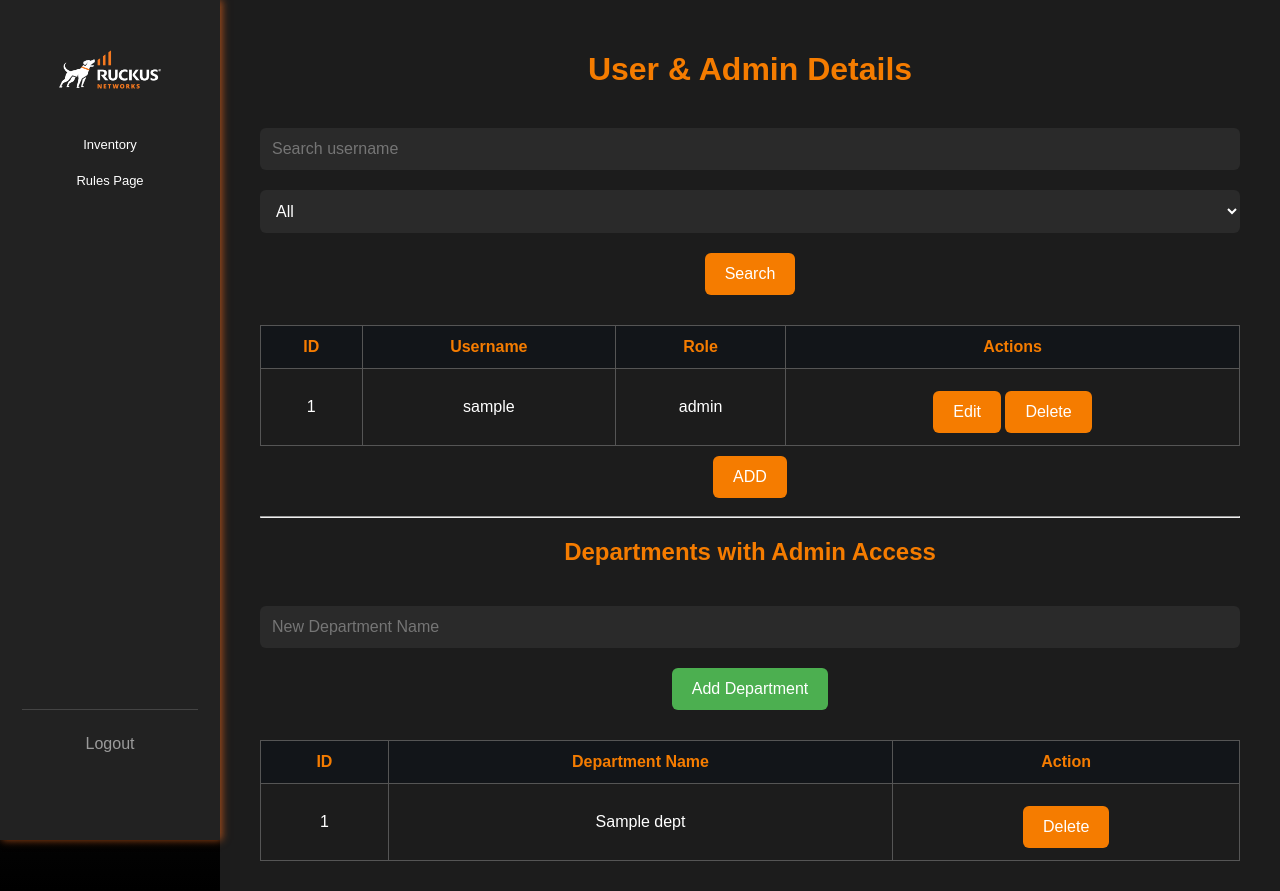
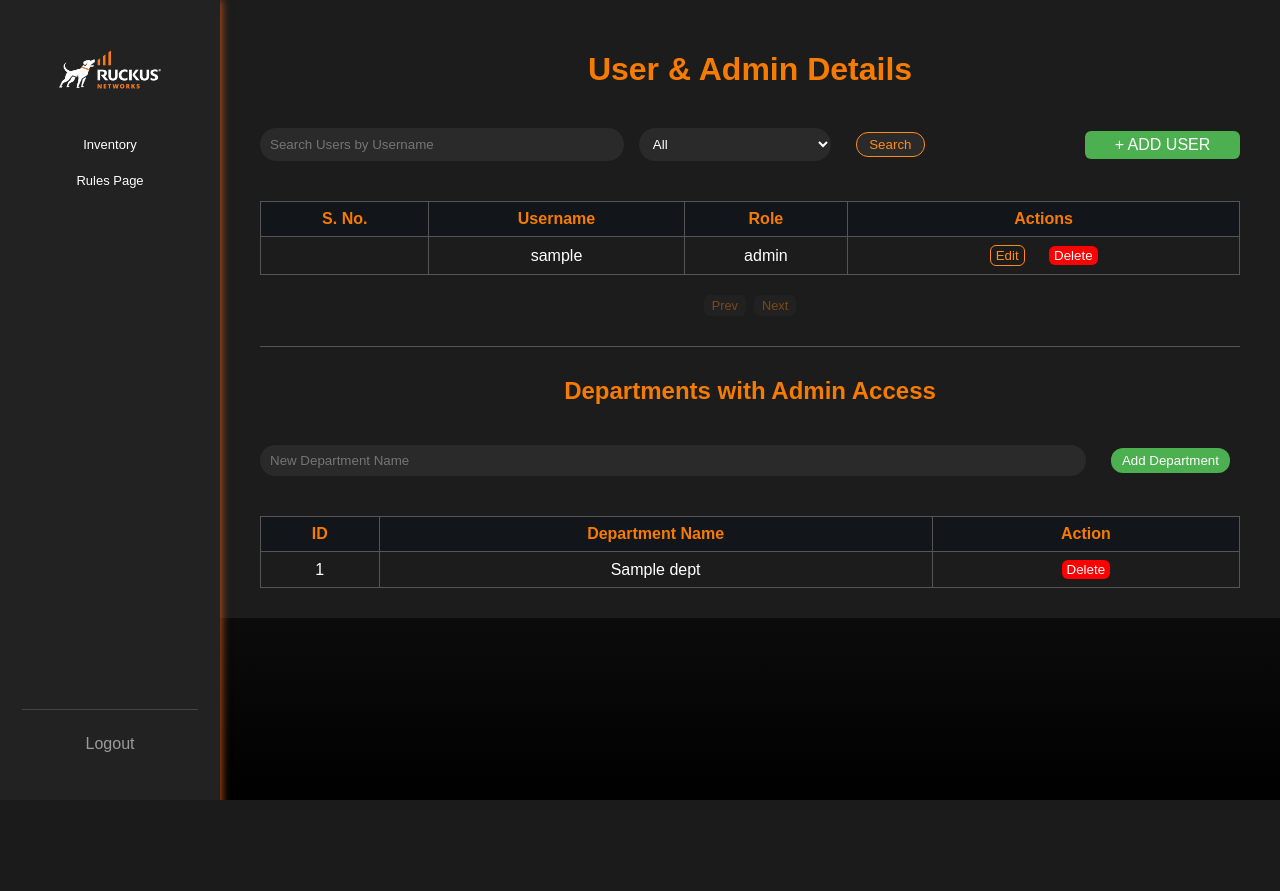
Before and after one commit to shravanimandala2004-dotcom/reservation-system, a Flask app: template app/templates/details.html in a window 1280 px wide. After the commit the page ends 800 px from the top, so only its background shows below. Run offline with Flask 3, Linux system fonts and the light colour scheme; the visitor is signed in with stand-in values (Sample User, id 1); the template is opened without the code that fills it: most values are stand-ins (such as "Sample title", 1, 10 or a date in 2020).

Commit message:
Changed user details UI and added pagination

```diff
--- a/app/static/details.css
+++ b/app/static/details.css
@@ -33,27 +33,28 @@ input[type="password"],
 input[type="number"],
 select {
     width: 100%;
-    padding: 12px;
+    padding: 8px 10px;
     margin: 10px 0;
-    border-radius: 6px;
+    border-radius: 17px;
     border: none;
     box-sizing: border-box;
-    font-size: 16px;
+    /* font-size: 16px; */
     background-color: #2a2a2a;
     color: white;
 }
 
 /* Button styling */
 button {
-    padding: 12px 20px;
+    padding: 2px 5px;
     background-color: #f57c00;
     color: white;
     border: none;
     border-radius: 6px;
-    font-size: 16px;
-    margin-top: 10px;
+    /* font-size: 16px; */
+    /* margin-top: 10px; */
     cursor: pointer;
     transition: background-color 0.3s;
+    margin: 0px 10px;
 }
 
 button:hover {
@@ -69,7 +70,7 @@ table {
 }
 
 th, td {
-    padding: 12px;
+    /* padding: 12px; */
     border: 1px solid #555;
     text-align: center;
 }
@@ -114,3 +115,126 @@ a:hover {
 .status-indicator.in-progress {
     background-color: #ff9800; /* Orange */
 }
+
+#search-container {
+    display: flex;
+    flex-direction: row;
+    gap: 150px;
+}
+
+#addUser-btn {
+    flex: 2 12 0;
+    align-self: center;
+    background-color: #4caf50;
+    color: white;
+    padding: 5px 10px;
+    text-decoration: none;
+    border-radius: 6px;
+}
+
+#search-form {
+    display: flex;
+    flex-direction: row;
+    justify-content: center;
+    /* margin-bottom: 20px; */
+    gap : 15px;
+    flex: 10 12 0;
+}
+
+#search-form input[type="text"] {
+    flex: 6 10 0;
+}
+
+#search-form select {
+    flex: 3 10 0;
+}
+
+#search-form button {
+    flex: 1 10 0;
+    height: 25px;
+    align-self: center;
+    border-radius: 12px;
+    background-color: #2A2A2A;
+    border: 1px solid #FF8C1A;
+    color: #FF8C1A;
+
+}
+
+#search-form button:hover {
+    background-color: #FF8C1A;
+    color: #111;
+
+}
+
+#add-form {
+    display: flex;
+    flex-direction: row;
+    justify-content: center;
+    gap : 15px;
+}
+
+#add-form button {
+    height: 25px;
+    align-self: center;
+    border-radius: 12px;
+    width: 140px;
+}
+
+.edit-btn {
+
+background: transparent;
+border: 1px solid #FF8C1A;
+color: #FF8C1A;
+
+}
+
+.edit-btn:hover {
+    background: #FF8C1A;
+    color: #111;
+
+}
+
+.delete-btn {
+    background-color: red;
+    /* border: 1px solid red;
+    color: red; */
+}
+
+/* .delete-btn:hover {
+    background-color: red;
+    color: white;
+} */
+
+.pagination {
+    margin-top: 20px;
+    display: flex;
+    justify-content: center;
+    gap: 8px;
+}
+
+.pagination a,
+.pagination span {
+    padding: 3px 8px;
+    border-radius: 6px;
+    background: #2a2a2a;
+    color: #ff8c1a;
+    text-decoration: none;
+    font-size: 0.8em;
+}
+
+.pagination .current {
+    background: #ff8c1a;
+    color: #111;
+}
+
+.pagination .disabled {
+    opacity: 0.4;
+    cursor: not-allowed;
+}
+
+hr {
+    border: 0;
+    height: 1px;
+    background-color: #555;
+    margin: 30px 0;
+}
--- a/app/templates/details.html
+++ b/app/templates/details.html
@@ -1,19 +1,23 @@
 <!DOCTYPE html>
 <html>
+
 <head>
     <title>User & Admin Details</title>
     <link rel="stylesheet" href="{{ url_for('static', filename='details.css') }}">
     <link rel="stylesheet" href="{{ url_for('static', filename='sidebar.css') }}">
 
 </head>
+
 <body>
     <!-- Sidebar Navigation -->
     <div class="sidebar">
-        <img src="{{ url_for('static', filename='RUCKUS-Networks-Logos-artwork_white-orange.png') }}" alt="Logo" class="logo">
+        <img src="{{ url_for('static', filename='RUCKUS-Networks-Logos-artwork_white-orange.png') }}" alt="Logo"
+            class="logo">
         <nav>
             <a href="{{ url_for('inventory.inventory') }}" {% if request.path.startswith('/inventory') %}class="active"
                 {% endif %}>Inventory</a>
-            <a href="{{ url_for('rules.rules') }}" {% if request.path.startswith('/rules') %}class="active"{% endif %}>Rules Page</a>
+            <a href="{{ url_for('rules.rules') }}" {% if request.path.startswith('/rules') %}class="active" {% endif
+                %}>Rules Page</a>
             {% if role == 'admin' %}
             <a href="{{ url_for('inventory.admin_page') }}" {% if request.path.startswith('/admin') %}class="active" {%
                 endif %}>Admin Page</a>
@@ -28,8 +32,9 @@
     <div class="container">
         <h1>User & Admin Details</h1>
 
-<form method="GET" action="{{ url_for('details.details') }}">
-    <input type="text" name="search" placeholder="Search username">
+        <div id="search-container">
+            <form id="search-form" method="GET" action="{{ url_for('details.details') }}">
+                <input type="text" name="search" placeholder="Search Users by Username">
 
                 <select name="role">
                     <option value="">All</option>
@@ -40,10 +45,18 @@
                 <button type="submit">Search</button>
             </form>
 
+            {% if session.get("role") == "admin" %}
+            <a id="addUser-btn" href="{{ url_for('auth.signup') }}">
+                <!-- <button  style="background-color: #f57c00; color: white; margin-bottom: 10px; margin-top: 10px;">+ ADD USER</button> -->
+                + ADD USER
+            </a>
+            {% endif %}
+        </div>
+
         <table border="1" cellpadding="8">
             <thead>
                 <tr>
-                <th>ID</th>
+                    <th>S. No.</th>
                     <th>Username </th>
 
                     <th>Role</th>
@@ -53,17 +66,17 @@
             <tbody>
                 {% for u in users %}
                 <tr>
-                <td>{{ u.id }}</td>
+                    <td>{{ (page - 1) * per_page + loop.index }}</td>
                     <td>{{ u.username }}</td>
 
                     <td>{{ u.role }}</td>
                     <td>
-                    <a href="{{ url_for('details.edit_user', user_id=u.id) }}">
-                        <button>Edit</button>
+                        <a href="{{ url_for('details.edit_user', user_id=u.id) }}" style="text-decoration: none;">
+                            <button class="edit-btn">Edit</button>
                         </a>
                         <a href="{{ url_for('details.delete_user', user_id=u.id) }}"
                             onclick="return confirm('Are you sure you want to delete this user?');">
-       <button style="background-color: #f57c00; color: white;">Delete</button>
+                            <button class="delete-btn">Delete</button>
                         </a>
                     </td>
                 </tr>
@@ -71,23 +84,64 @@
 
             </tbody>
         </table>
- {% if session.get("role") == "admin" %}
-<a href="{{ url_for('auth.signup') }}">
-    <button style="background-color: #f57c00; color: white; margin-bottom: 10px;">ADD</button>
-</a>
+
+        <div class="pagination">
+
+            {% if page > 1 %}
+                <a href="{{ url_for('details.details',
+                page=page-1,
+                search=search,
+                role=role_filter) }}">Prev</a>
+            {% else %}
+                <span class="disabled">Prev</span>
             {% endif %}
 
-<hr>
+
+            {% set start_page = page - 2 %}
+            {% set end_page = page + 2 %}
+
+            {% if start_page < 1 %}
+                {% set start_page = 1 %}
+                {% set end_page = 5 %}
+            {% endif %}
+
+            {% if end_page > total_pages %}
+                {% set end_page = total_pages %}
+                {% set start_page = total_pages - 4 %}
+            {% endif %}
+
+            {% if start_page < 1 %}
+                {% set start_page = 1 %}
+            {% endif %}
+
+
+            {% for p in range(start_page, end_page + 1) %}
+                {% if p == page %}
+                    <span class="current">{{ p }}</span>
+                {% else %}
+                    <a href="{{ url_for('details.details',
+                    page=p,
+                    search=search,
+                    role=role_filter) }}">{{ p }}</a>
+                {% endif %}
+            {% endfor %}
+
+            {% if page < total_pages %}
+            <a href="{{ url_for('details.details', page=page+1, search=search, role=role_filter)
+                }}">Next</a>
+            {% else %}
+                <span class="disabled">Next</span>
+            {% endif %}
+
+        </div>
+
+
+        <hr style="margin: 30px 0;">
         <h2>Departments with Admin Access</h2>
 
         <!-- Add Department -->
-<form method="POST" action="{{ url_for('details.add_department') }}" style="margin-bottom: 15px;">
-    <input
-        type="text"
-        name="department_name"
-        placeholder="New Department Name"
-        required
-    >
+        <form id="add-form" method="POST" action="{{ url_for('details.add_department') }}" style="margin-bottom: 15px;">
+            <input type="text" name="department_name" placeholder="New Department Name" required>
             <button type="submit" style="background-color:#4caf50;color:white;">
                 Add Department
             </button>
@@ -105,12 +159,12 @@
             <tbody>
                 {% for dept in departments %}
                 <tr>
-            <td>{{ dept.id }}</td>
+                    <td>{{ loop.index }}</td>
                     <td>{{ dept.department_name }}</td>
                     <td>
                         <a href="{{ url_for('details.delete_department', dept_id=dept.id) }}"
                             onclick="return confirm('Delete this department?');">
-                    <button style="background-color:#f57c00;color:white;">
+                            <button class="delete-btn">
                                 Delete
                             </button>
                         </a>
@@ -124,4 +178,5 @@
 
 
 </body>
+
 </html>
```
Also changed, not shown: app/routes/details.py (+33 -13 lines). Lines whose indentation alone changed are shown as unchanged.
